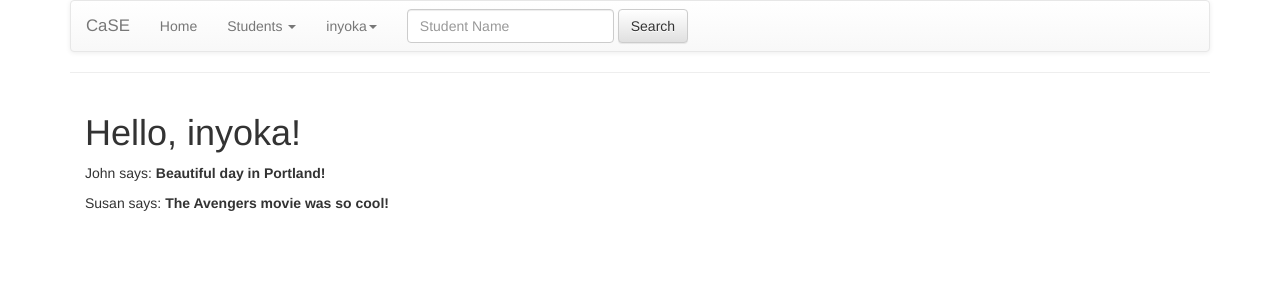
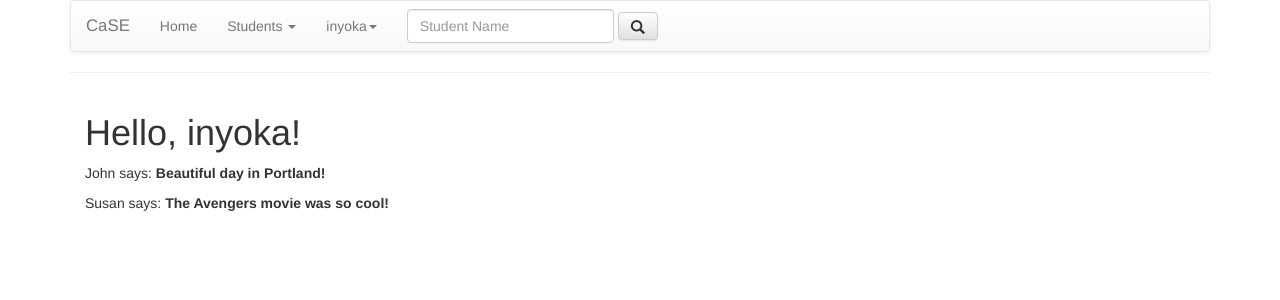
Before and after one commit to inyoka/study, a Flask app: page / in a window 1280 px wide. Shown: the top 300 px of the page. Run offline with Flask 2, Linux system fonts and the light colour scheme; a user stored in the database is signed in; data comes from the database, SQL or seed files in the repository; parts of the project's set-up code (start-up, migrations or seed data) failed here and were passed over; some libraries are stand-ins or nearby versions.

Commit message:
Adding icons

```diff
--- a/app/templates/base.html
+++ b/app/templates/base.html
@@ -41,12 +41,11 @@
         <li class="dropdown">
           <a href="#" class="dropdown-toggle" data-toggle="dropdown" role="button" aria-haspopup="true" aria-expanded="false">Students <span class="caret"></span></a>
           <ul class="dropdown-menu">
-            <li><a href="{{ url_for('createStudent') }}">Add</a></li>
-            <li><a href="{{ url_for('viewStudents') }}">Search</a></li>
-            <li><a href="{{ url_for('viewStudents') }}">List</a></li>
-            <li><a href="{{ url_for('viewStudents') }}">Edit</a></li>
+            <li><a href="{{ url_for('createStudent') }}"><span class="glyphicon glyphicon-plus" aria-hidden="true"> Add</a></li>
+            <li><a href="{{ url_for('viewStudents') }}"><span class="glyphicon glyphicon-th-list" aria-hidden="true"> List</a></li>
+            <li><a href="{{ url_for('viewStudents') }}"><span class="glyphicon glyphicon-pencil" aria-hidden="true"> Edit</a></li>
             <li role="separator" class="divider"></li>
-            <li><a href="{{ url_for('viewStudents') }}">Delete</a></li>
+            <li><a href="{{ url_for('viewStudents') }}"><span class="glyphicon glyphicon-trash" aria-hidden="true"></span> Delete</a></li>
           </ul>
         </li>
 
@@ -65,7 +64,8 @@
         <div class="form-group">
           <input type="text" class="form-control" placeholder="Student Name">
         </div>
-        <button type="submit" class="btn btn-default">Search</button>
+        <button type="submit" class="btn btn-default"><span class="glyphicon glyphicon-search" aria-hidden="true"></span></button>
+
       </form>
       <li></li>
 
```
Also changed, not shown: app/templates/student/add.html (+7 -1 lines).
